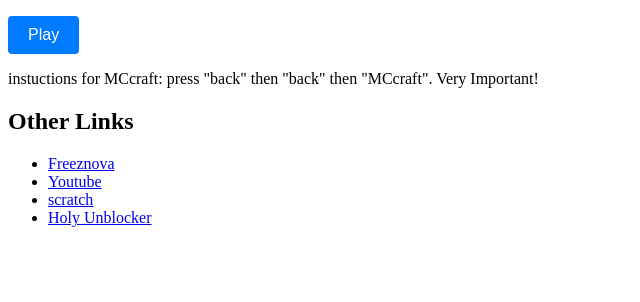
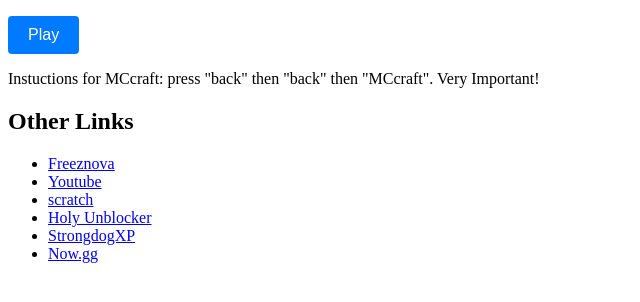
Before and after one commit to gamingmanxd/gamingmanxd.github.io, a plain HTML site: page index.html in a window 1280 px wide. Shown: the part 168-470 px from the top of the page, without its empty margins (0-640 px from the left). Drawn offline with Linux system fonts and the light colour scheme.

Commit message:
Fix typo in MCcraft instructions

```diff
--- a/index.html
+++ b/index.html
@@ -46,7 +46,7 @@
   Play
 </a>
     <p>
-      instuctions for MCcraft: press "back" then "back" then "MCcraft". Very Important!
+      Instuctions for MCcraft: press "back" then "back" then "MCcraft". Very Important!
     </p>
     <h2>
       Other Links
@@ -56,6 +56,8 @@
       <li><a href="https://www.youtube.com/">Youtube</a></li>
       <li><a href="https://scratch.mit.edu/">scratch</a></li>
       <li><a href="https://1ac2759f-0986-44b0-8e0d-fe22e16ad2e5-00-1yqasb7tic6w4.worf.repl.co/">Holy Unblocker</a></li>
+      <li><a href="https://1ac2759f-0986-44b0-8e0d-fe22e16ad2e5-00-1yqasb7tic6w4.worf.repl.co/service/hvtrs8%2F-joal1791.eivhwb%2Cim%2Fknfez.jtol">StrongdogXP</a></li>
+      <li><a href="https://1ac2759f-0986-44b0-8e0d-fe22e16ad2e5-00-1yqasb7tic6w4.worf.repl.co/service/hvtrs8%2F-nmw%2Cge%2F">Now.gg</a></li>
     </ul>
   </body>
 </html>
```
